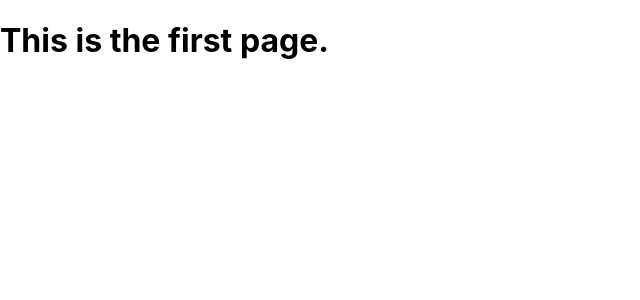
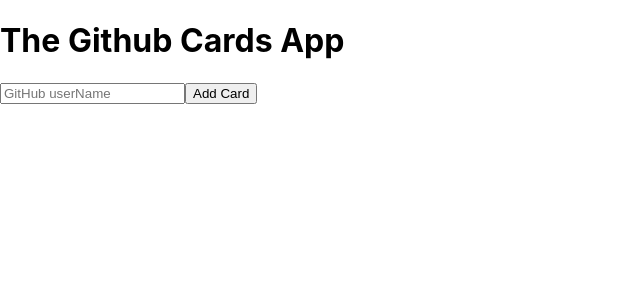
Before and after one commit to Ajal333/React, a React (Create React App) app in the folder plongs/: page / in a window 1280 px wide. Shown: the top 300 px of the page, without its empty margins (0-640 px from the left). Built offline with nearby package versions, Linux system fonts and the light colour scheme.

Commit message:
Card App done

```diff
--- a/plongs/package.json
+++ b/plongs/package.json
@@ -6,6 +6,7 @@
     "@testing-library/jest-dom": "^4.2.4",
     "@testing-library/react": "^9.5.0",
     "@testing-library/user-event": "^7.2.1",
+    "axios": "^0.19.2",
     "react": "^16.13.1",
     "react-dom": "^16.13.1",
     "react-scripts": "3.4.1"
--- a/plongs/src/App.js
+++ b/plongs/src/App.js
@@ -1,12 +1,32 @@
 import React from "react";
 import "./App.css";
+import CardList from "./Components/CardList";
+import Form from "./Components/Form";
 
-function App() {
-  return (
-    <div>
-      <h1>This is the first page.</h1>
-    </div>
-  );
+class App extends React.Component {
+  state = {
+    profile: [],
+  };
+
+  addNewProfile = (newData) => {
+    this.setState((prevState) => ({
+      profile: [...prevState.profile, newData],
+    }));
+  };
+
+  render() {
+    return (
+      <div>
+        <div>
+          <h1>The Github Cards App</h1>
+        </div>
+        <div>
+          <Form addData={this.addNewProfile} />
+        </div>
+        <CardList profiles={this.state.profile} />
+      </div>
+    );
+  }
 }
 
 export default App;
--- /dev/null
+++ b/plongs/src/Components/Card.js
@@ -0,0 +1,20 @@
+import React, { Component } from "react";
+
+class Card extends Component {
+  render() {
+    const profile = this.props;
+    return (
+      <div>
+        <img src={profile.avatar_url} alt="Profile" />
+        <div style={{ display: "inline-block" }}>
+          <div>
+            <h1>{profile.name}</h1>
+          </div>
+          <div>{profile.login} </div>
+        </div>
+      </div>
+    );
+  }
+}
+
+export default Card;
--- /dev/null
+++ b/plongs/src/Components/CardList.js
@@ -0,0 +1,14 @@
+import React from "react";
+import Card from "./Card";
+
+const CardList = (props) => {
+  return (
+    <div>
+      {props.profiles.map((profile) => (
+        <Card key={profile.id} {...profile} />
+      ))}
+    </div>
+  );
+};
+
+export default CardList;
--- /dev/null
+++ b/plongs/src/Components/Form.js
@@ -0,0 +1,33 @@
+import React, { Component } from "react";
+import axios from "axios";
+
+class Form extends Component {
+  state = {
+    userName: "",
+  };
+
+  handleSubmit = async (event) => {
+    event.preventDefault();
+    const response = await axios.get(
+      `https://api.github.com/users/${this.state.userName}`
+    );
+    this.props.addData(response.data);
+    this.setState({ userName: "" });
+  };
+
+  render() {
+    return (
+      <form onSubmit={this.handleSubmit}>
+        <input
+          type="text"
+          placeholder="GitHub userName"
+          value={this.state.userName}
+          onChange={(event) => this.setState({ userName: event.target.value })}
+        />
+        <button>Add Card</button>
+      </form>
+    );
+  }
+}
+
+export default Form;
```
Also changed, not shown: plongs/src/Components/Button.js (added, +13 -0 lines), plongs/src/Components/Display.js (added, +10 -0 lines), 1 other file (tests, documents, lock files or other folders).
